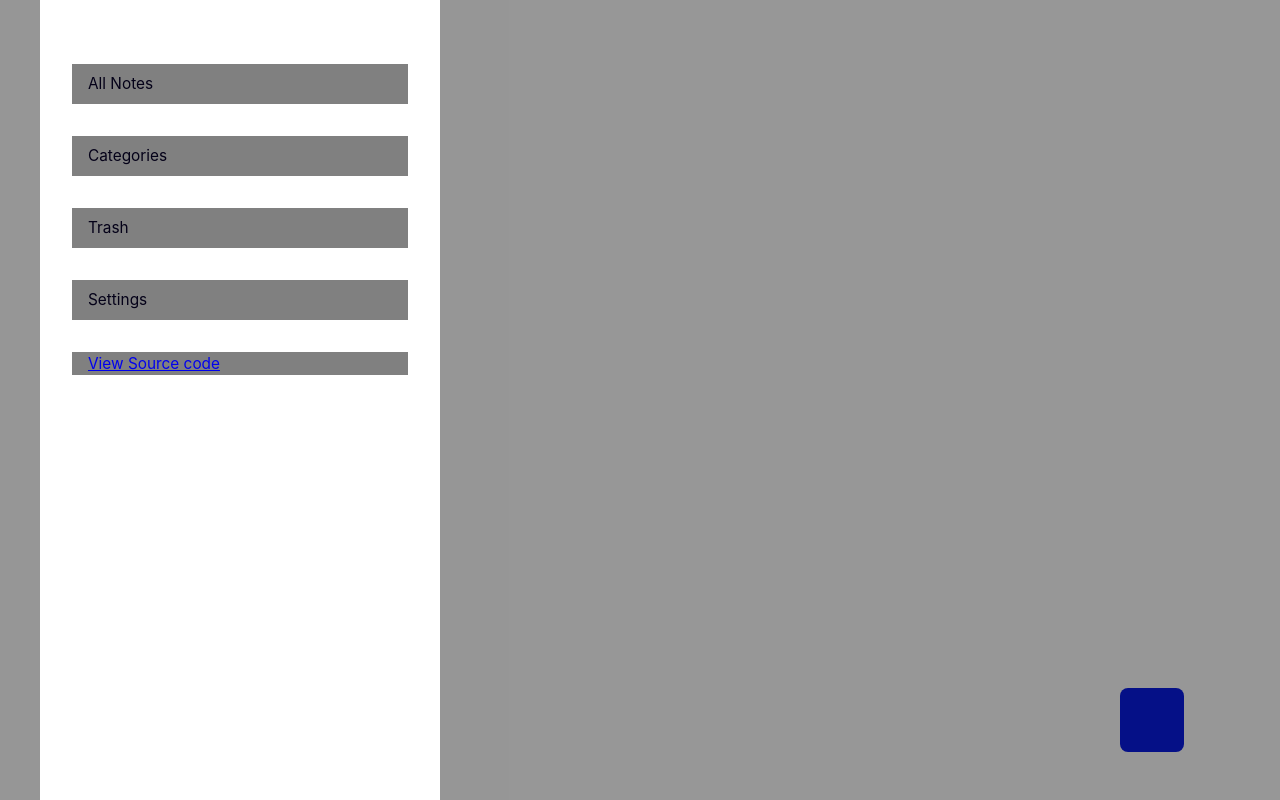
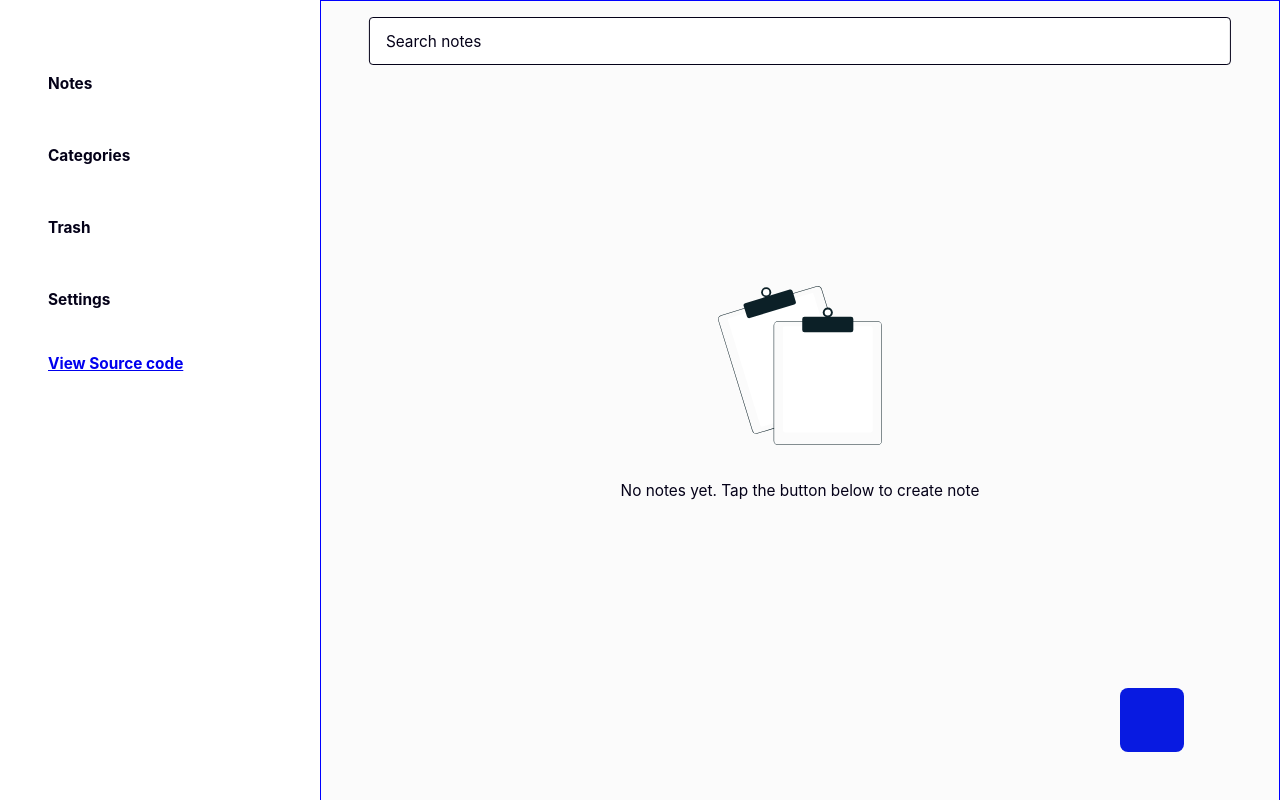
Before and after one commit to gzkdev/minote, a React (Create React App) app: page / in a window 1280 px wide. Shown: the top 800 px of the page. Built offline with nearby package versions, Linux system fonts and the light colour scheme; some icons are missing.

Commit message:
multiple changes on different components

```diff
--- a/src/App.js
+++ b/src/App.js
@@ -1,7 +1,7 @@
 import AddNoteForm from "./components/AddNoteForm/AddNoteForm";
 import GlobalStyles from "./components/GlobalStyles";
-import Notes from "./components/Notes/Notes";
-import SearchBar from "./components/SearchBar/SearchBar";
+// import Notes from "./components/Notes/Notes";
+// import SearchBar from "./components/SearchBar/SearchBar";
 import { NotesProvider } from "./NotesContext";
 import AppContainer from "./components/AppContainer/AppContainer";
 import SideBar from "./components/SideBar/SideBar";
@@ -13,10 +13,7 @@ function App() {
       <GlobalStyles />
       <AppContainer>
         <SideBar />
-        <MainContainer>
-          <SearchBar />
-          <Notes />
-        </MainContainer>
+        <MainContainer />
       </AppContainer>
       <AddNoteForm />
     </NotesProvider>
--- a/src/components/AppContainer/AppContainer.jsx
+++ b/src/components/AppContainer/AppContainer.jsx
@@ -1,15 +1,22 @@
 import styled from "styled-components";
+import SideBar from "../SideBar/SideBar";
+import MainContainer from "../MainContainer";
 
 const AppContainerStyled = styled.div`
   width: 100%;
   position: relative;
 
-  @media (width: 768px) {
-    display: grid;
-    grid-template-columns: minmax(240px, 320px) 1fr;
+  @media (min-width: 768px) {
+    display: flex;
+    align-items: flex-start;
   }
 `;
 
-export default function AppContainer({ children }) {
-  return <AppContainerStyled>{children}</AppContainerStyled>;
+export default function AppContainer() {
+  return (
+    <AppContainerStyled>
+      <SideBar />
+      <MainContainer />
+    </AppContainerStyled>
+  );
 }
--- a/src/components/MainContainer.jsx
+++ b/src/components/MainContainer.jsx
@@ -1,12 +1,20 @@
 import styled from "styled-components";
+import Notes from "./Notes/Notes";
+import SearchBar from "./SearchBar/SearchBar";
 
 const MainContainerStyled = styled.div`
   position: relative;
   border: 1px solid blue;
   width: 100%;
   padding: 2rem 1rem 4rem;
+  border: 1px solid blue;
 `;
 
 export default function MainContainer({ children }) {
-  return <MainContainerStyled>{children}</MainContainerStyled>;
+  return (
+    <MainContainerStyled>
+      <SearchBar />
+      <Notes />
+    </MainContainerStyled>
+  );
 }
--- a/src/components/Notes/NotesContainer.jsx
+++ b/src/components/Notes/NotesContainer.jsx
@@ -1,19 +1,14 @@
 import styled from "styled-components";
 
 const NotesContainer = styled.div`
-  width: 90%;
-  max-width: 1000px;
+  width: 100%;
   margin: 0 auto;
   padding: 128px 0;
   display: grid;
   gap: 1rem;
 
-  @media (min-width: 500px) {
+  @media (min-width: 900px) {
     grid-template-columns: repeat(2, 1fr);
-  }
-
-  @media (min-width: 900px) {
-    grid-template-columns: repeat(3, 1fr);
   }
 `;
 
--- a/src/components/SideBar/SideBar.jsx
+++ b/src/components/SideBar/SideBar.jsx
@@ -11,23 +11,27 @@ const SideBarStyled = styled.div`
   height: 100%;
   background-color: rgba(0, 0, 0, 0.4);
   z-index: 1000;
-  transition: opacity 400ms;
   opacity: 0;
+  transition: opacity 200ms;
   pointer-events: none;
 
   &[data-toggle="true"] {
     opacity: 1;
     pointer-events: all;
+
+    .sideBar__box {
+      transform: translate(0, 0);
+    }
   }
 
   .sideBar__box {
     width: 80%;
     max-width: 400px;
-    position: absolute;
     height: 100%;
     background-color: #fff;
     transform: translate(-100%, 0);
     transition: transform 400ms;
+    transition-delay: 800ms;
     padding: 4rem 2rem;
 
     & .sideBar__btn {
@@ -36,31 +40,23 @@ const SideBarStyled = styled.div`
       text-align: start;
       margin-bottom: 2rem;
       padding-left: 1rem;
-      background-color: gray;
+      font-weight: bold;
       border: none;
       outline: none;
     }
   }
 
-  &[data-toggle="true"] .sideBar__box {
-    transform: translate(0, 0);
-  }
-
   @media (min-width: 768px) {
-    display: flex;
-    flex-direction: column;
-    align-items: center;
-    justify-content: center;
-    position: sticky;
-    top: 0;
+    position: static;
     height: 100vh;
     opacity: 1;
+    max-width: 320px;
     background-color: none;
   }
 
   .sideBar__box {
     width: 100%;
-    max-width: auto;
+    transform: translate(0, 0);
   }
 `;
 
@@ -69,7 +65,7 @@ export default function SideBar() {
   return (
     <SideBarStyled data-toggle={isActive && isActive} onClick={toggleisActive}>
       <div className="sideBar__box">
-        <button className="sideBar__btn">All Notes</button>
+        <button className="sideBar__btn">Notes</button>
         <button className="sideBar__btn">Categories</button>
         <button className="sideBar__btn">Trash</button>
         <button className="sideBar__btn">Settings</button>
```
